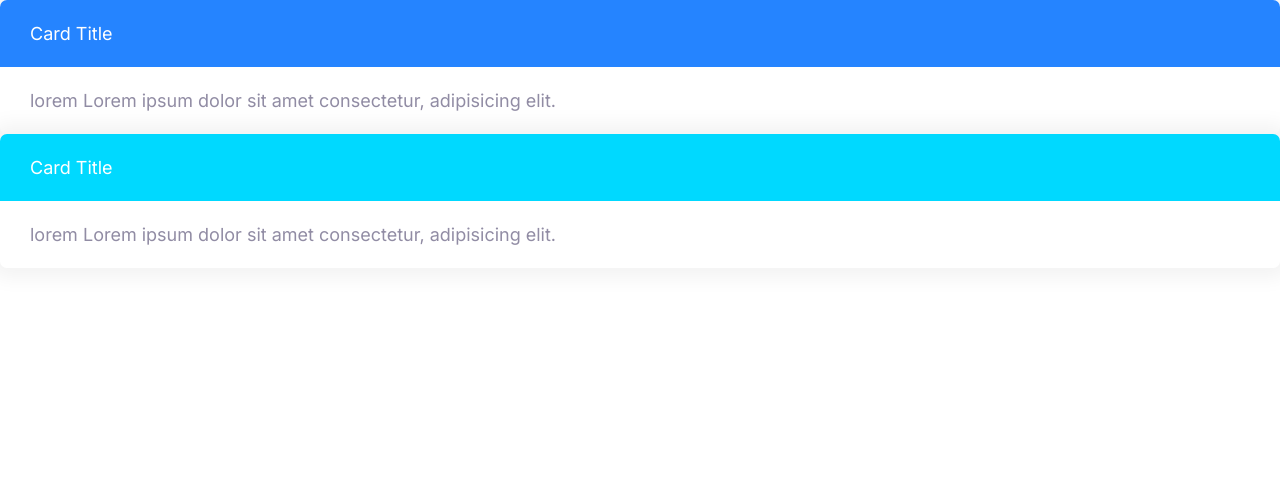
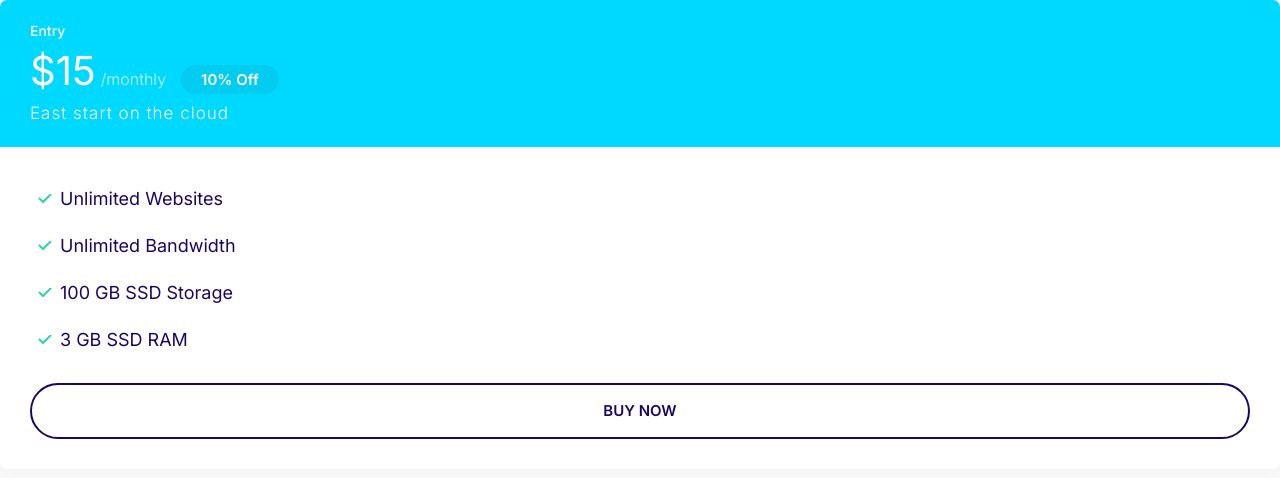
Before and after one commit to GillesChristian/Moshify, a plain HTML site: page index.html in a window 1280 px wide. Drawn offline with Linux system fonts and the light colour scheme.

Commit message:
Plans component commit.

```diff
--- a/css/styles.css
+++ b/css/styles.css
@@ -111,6 +111,7 @@ a{
 
 .badge-small{
     font-size: 1.6rem;
+    padding: 0.5rem 1.5rem;
 }
 
 @media screen and (min-width: 1024px) {
@@ -288,3 +289,56 @@ a{
     background: var(--color-secondary);
     color: #fff;
 }
+
+.card-secondary .badge-secondary{
+    background: #02cdf1 ;
+    color: #fff;
+}
+
+/* Plan */
+.plan_name{
+    margin: 0;
+    color: #fff;
+    font-weight: 500;
+    font-size: 2.4rem;
+}
+
+.plan_price{
+    font-size: 6rem;
+}
+
+.plan_billing-cycle{
+    font-size: 2.4rem;
+    font-weight: 300;
+    opacity: 0.8;
+    margin-right: 1rem;
+}
+
+.plan_description{
+    display: block;
+    font-size: 2rem;
+    font-weight: 300;
+    letter-spacing: 1px;
+}
+
+.plan .list_item{
+    margin-bottom: 2rem ;
+}
+
+@media screen and (min-width: 1024px){
+    .plan_name{
+        font-size: 1.4rem;
+    }
+
+    .plan_price{
+        font-size: 4rem;
+    }
+
+    .plan_billing-cycle{
+        font-size: 1.6rem;
+    }
+
+    .plan_description{
+        font-size: 1.7rem;
+    }
+}
--- a/index.html
+++ b/index.html
@@ -6,18 +6,32 @@
     <title>Moshify</title>
     <link rel="preconnect" href="https://fonts.googleapis.com">
     <link rel="preconnect" href="https://fonts.gstatic.com" crossorigin>
-    <link href="https://fonts.googleapis.com/css2?family=Inter:wght@400;600;700&display=swap" rel="stylesheet">
+    <link href="https://fonts.googleapis.com/css2?family=Inter:wght@300;500;400;600;700&display=swap" rel="stylesheet">
     <link rel="stylesheet" href="css/styles.css">
     <link rel="stylesheet" href="css/normalize.css">
 </head>
 <body>
-    <div class="card card-primary">
-        <header class="card_header">Card Title</header>
-        <div class="card_body">lorem Lorem ipsum dolor sit amet consectetur, adipisicing elit.</div>
+    <div class="plan">
+        <div class="card card-secondary">
+            <header class="card_header">
+                <h3 class="plan_name">Entry</h3>
+                <span class="plan_price">$15</span>
+                <span class="plan_billing-cycle">/monthly</span>
+                <span class="badge badge-secondary badg-small">10% Off</span>
+                <span class="plan_description">East start on the cloud </span>
+            </header>
+            <div class="card_body">
+                <ul class="list list-tick ">
+                    <li class="list_item">Unlimited Websites</li>
+                    <li class="list_item">Unlimited Bandwidth</li>
+                    <li class="list_item">100 GB SSD Storage</li>
+                    <li class="list_item">3 GB SSD RAM</li>
+                </ul>
+                <button class="btn btn-outline btn-block">Buy Now</button>
+            </div>
+        </div>
     </div>
-    <div class="card card-secondary ">
-        <header class="card_header">Card Title</header>
-        <div class="card_body">lorem Lorem ipsum dolor sit amet consectetur, adipisicing elit.</div>
-    </div>
+
+
 </body>
 </html>
```
Also changed, not shown: components/plan.html (added, +20 -0 lines).
